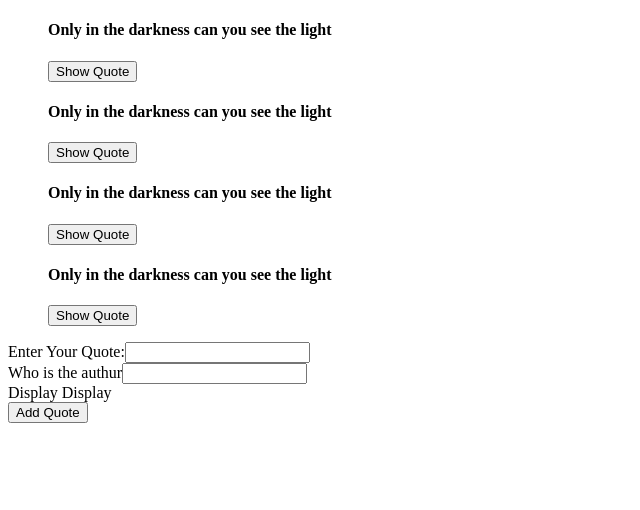
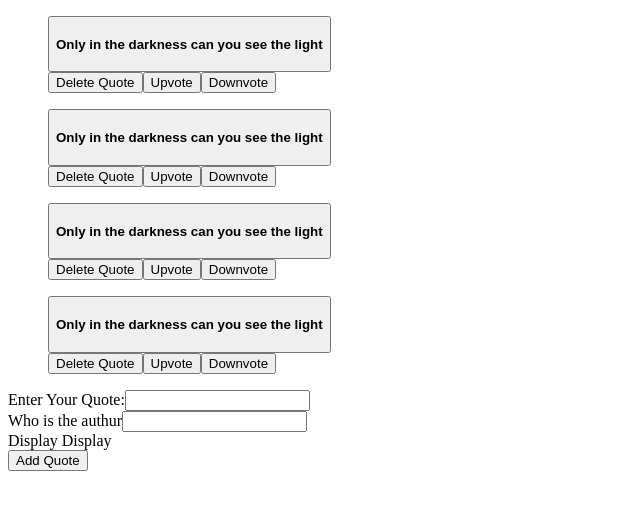
Before and after one commit to dancan-sandys/Quotes-app, an Angular app: page / in a window 1280 px wide. Shown: the top 510 px of the page, without its empty margins (0-640 px from the left). Built offline with nearby package versions, Linux system fonts and the light colour scheme.

Commit message:
add a button to toggle the quote detail

```diff
--- a/src/app/quotes/quotes.component.html
+++ b/src/app/quotes/quotes.component.html
@@ -1,12 +1,17 @@
-<ul *ngFor='let quote of quotes' let i='index'>
+<ul *ngFor='let quote of quotes; let i = index'>
 
-    <h4>{{quote.name}}</h4>
 
-    <button (click)='toggleQuote(i)'>Show Quote</button>
 
+    <button (click)='toggleQuote(i)'>  <h4>{{quote.name}}</h4> </button>
+    <br>
     <div *ngIf='quote.showQuote'>
         <app-quote-details [quote]='quote'></app-quote-details>
     </div>
+    <button> Delete Quote </button>
+    <button> Upvote </button>
+    <button> Downvote </button>
+
+
 
 </ul>
 
```
